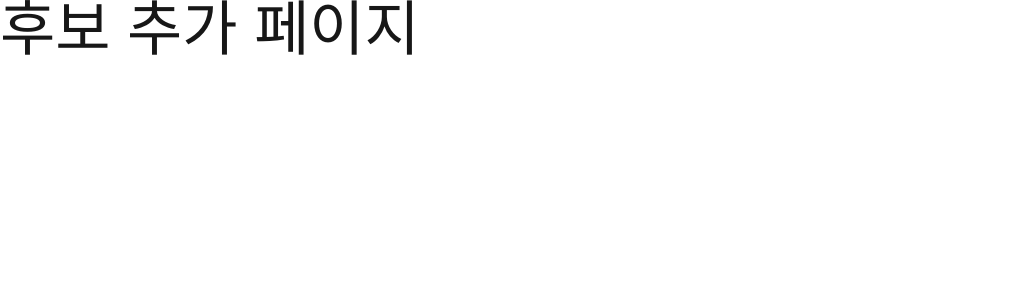
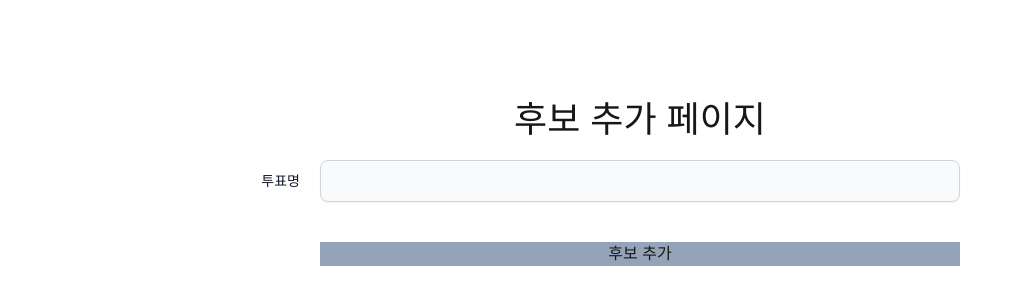
Before and after one commit to Gruzam0615/Poll-App, a Next.js app in the folder front/: page /poll/createpoll/addcandidate in a window 1280 px wide. Shown: the top 304 px of the page, without its empty margins (0-1020 px from the left). Built offline with nearby package versions, Linux system fonts and the light colour scheme.

Commit message:
/poll/creatpoll/에 enextjs parallel routes를 이용한 modal 적용중(2) css 스타일 적용만 남음음

```diff
--- a/front/app/@modal/(.)poll/createpoll/addcandidate/page.tsx
+++ b/front/app/@modal/(.)poll/createpoll/addcandidate/page.tsx
@@ -1,11 +1,22 @@
+"use client";
+
 import Modal from "@/app/components/Modal";
+import AddCandidate from "@/app/ui/addcandidate";
+import { useRouter } from "next/navigation";
 
-export default function Page({
-    children
-}: {
-    children: React.ReactNode
-}) {
+export default function Page(
+) {
+    const router = useRouter();
+
     return(
-        <Modal children={children} />
+        // <Modal>{children}</Modal>
+        <>
+             <button onClick={() => {
+                router.back()
+            }}>
+                Close Modal
+            </button>
+            <AddCandidate />
+        </>
     )
 }
--- a/front/app/layout.tsx
+++ b/front/app/layout.tsx
@@ -31,8 +31,8 @@ export default function RootLayout({
       >
         <div className="container mx-auto">
           {children}
+          {modal}
         </div>
-        {modal}
       </body>
     </html>
   );
--- a/front/app/poll/createpoll/addcandidate/page.tsx
+++ b/front/app/poll/createpoll/addcandidate/page.tsx
@@ -1,7 +1,11 @@
+"use client";
+
+import AddCandidate from "@/app/ui/addcandidate";
+
 export default function Page() {
-    return(
+    return (
         <>
-            <h1 className="text-6xl">후보 추가 페이지</h1>
+            <AddCandidate />
         </>
     );
 }
--- /dev/null
+++ b/front/app/ui/addcandidate.tsx
@@ -0,0 +1,41 @@
+"use client";
+
+import { TextInput } from "flowbite-react";
+import { Label } from "flowbite-react/components/Label";
+import { useState } from "react";
+
+export default function AddCandidate() {
+    const [value, setValue] = useState("");
+    const onChangeValue = (e: any) => {
+        setValue(e.target.value);
+    }
+    const onClickValue = () => {
+
+    }
+
+    return (
+        <>
+            <div className="grid grid-row-3 pt-20 pb-20 text-center self-center">
+                <div className="gird grid-col-1 pt-5 pb-5">
+                    <h3 className="text-4xl">후보 추가 페이지</h3>
+                </div>
+                <div className="grid grid-cols-4 w-full self-center">
+                    <div className="col-1 text-end self-center mr-5">
+                        <Label htmlFor="polltitle" value="투표명" />
+                    </div>
+                    <div className="col-span-2">
+                        <TextInput id="polltitle" type="text" placeholder="" value={value} onChange={onChangeValue} required shadow />
+                    </div>
+                </div>
+                <div className="grid grid-cols-4 text-center self-center pt-10">
+
+                </div>
+                <div className="grid grid-cols-4 text-center self-center">
+                    <div className="col-start-2 col-span-2 bg-slate-400 hover:bg-slate-800 hover:text-white" onClick={onClickValue}>
+                        후보 추가
+                    </div>
+                </div>
+            </div>
+        </>
+    );
+}
```
Also changed, not shown: front/app/poll/createpoll/page.tsx (line endings or trailing spaces).
